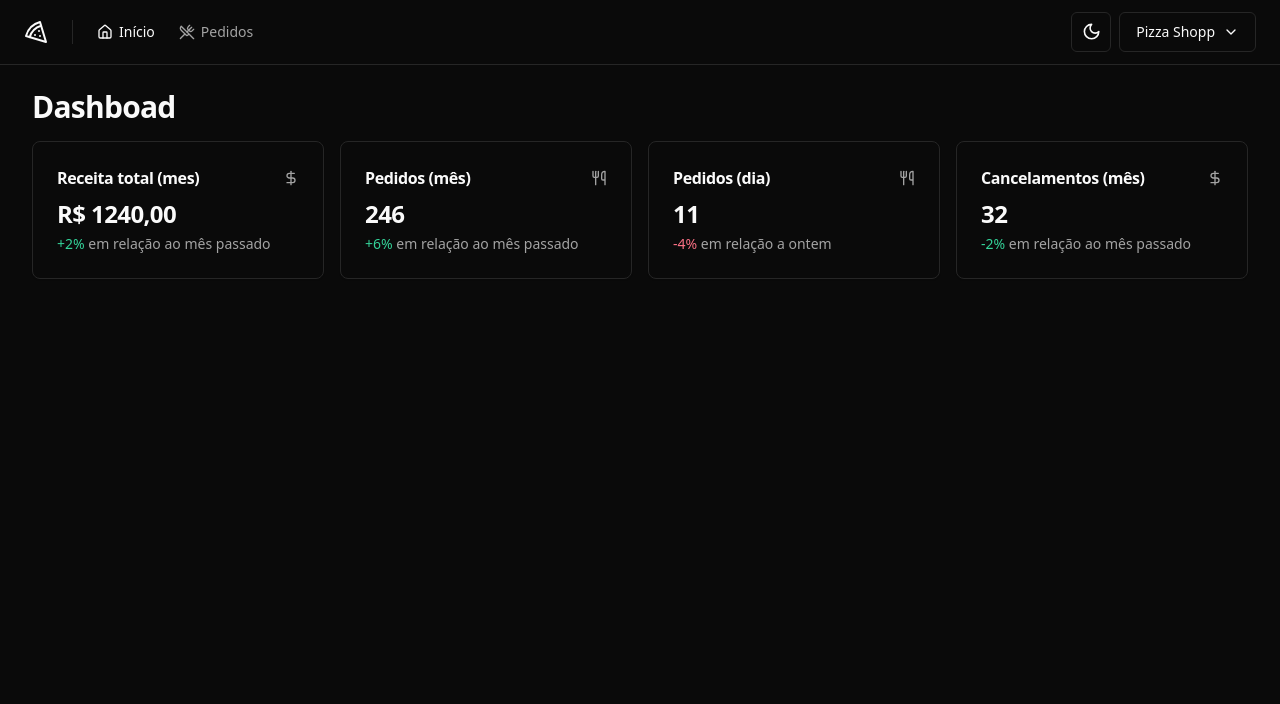
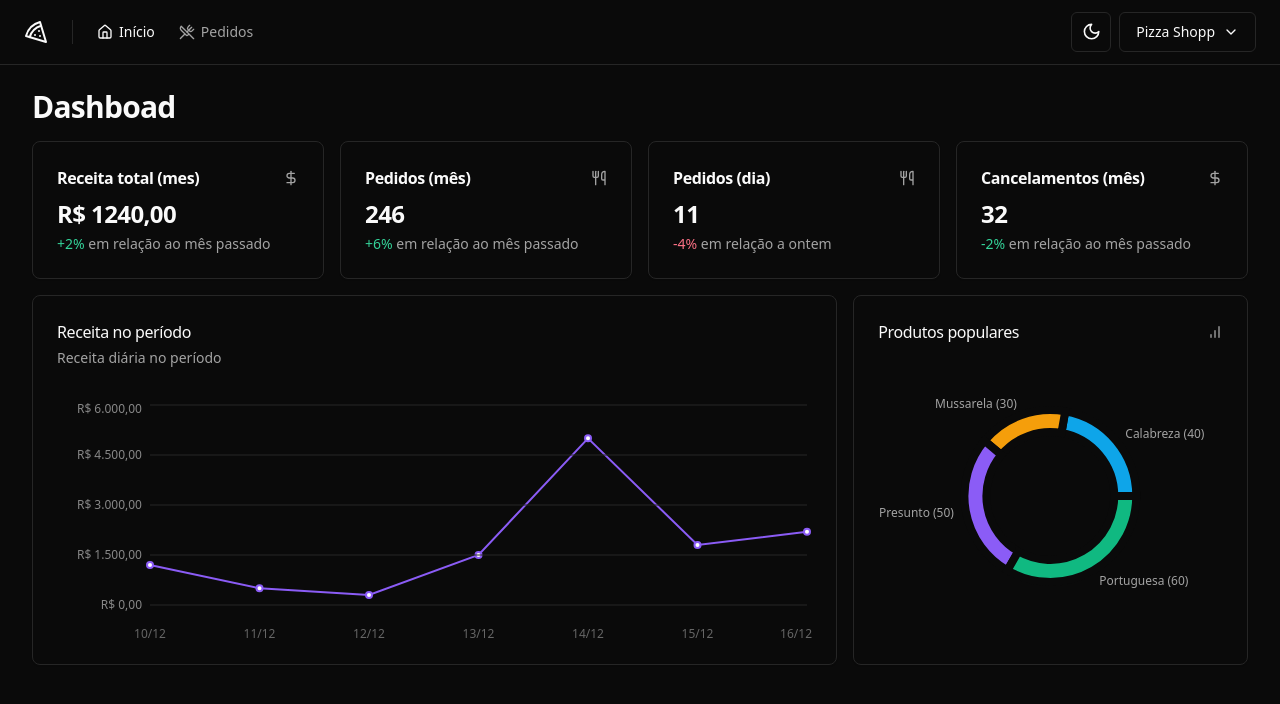
Before and after one commit to rafaelborges26/pizzashop-web, a React (Vite) app: page / in a window 1280 px wide. Shown: the top 704 px of the page. Built offline with nearby package versions, Linux system fonts and the light colour scheme.

Commit message:
added charts

```diff
--- a/package.json
+++ b/package.json
@@ -27,6 +27,7 @@
     "react-helmet-async": "^2.0.4",
     "react-hook-form": "^7.51.4",
     "react-router-dom": "^6.23.0",
+    "recharts": "^2.12.7",
     "sonner": "^1.4.41",
     "sort-by": "^1.2.0",
     "tailwind-merge": "^2.3.0",
--- a/src/pages/app/dashboard/dashboard.tsx
+++ b/src/pages/app/dashboard/dashboard.tsx
@@ -4,6 +4,8 @@
 import { MonthCanceledOrdersAmountCard } from './month-canceled-orders-amount-card'
 import { MonthOrdersAmountCard } from './month-orders-amount'
 import { MonthRevenueCard } from './month-revenue-card'
+import { PopularProductsChart } from './popular-products-chart'
+import { RevenueChart } from './revenue-chart'
 
 export function Dashboard() {
   return (
@@ -19,6 +21,11 @@
         <DayOrdersAmountCard />
         <MonthCanceledOrdersAmountCard />
       </div>
+
+      <div className="grid grid-cols-9 gap-4">
+        <RevenueChart />
+        <PopularProductsChart />
+      </div>
     </>
   )
 }
--- /dev/null
+++ b/src/pages/app/dashboard/popular-products-chart.tsx
@@ -0,0 +1,104 @@
+import { BarChart } from 'lucide-react'
+import {
+  Cell,
+  Pie,
+  PieChart,
+  ResponsiveContainer,
+  Tooltip,
+  YAxis,
+} from 'recharts'
+import colors from 'tailwindcss/colors'
+
+import {
+  Card,
+  CardContent,
+  CardDescription,
+  CardHeader,
+  CardTitle,
+} from '@/components/ui/card'
+
+const data = [
+  { product: 'Calabreza', amount: 40 },
+  { product: 'Mussarela', amount: 30 },
+  { product: 'Presunto', amount: 50 },
+  { product: 'Portuguesa', amount: 60 },
+]
+
+const COLORS = [
+  colors.sky['500'],
+  colors.amber['500'],
+  colors.violet['500'],
+  colors.emerald['500'],
+  colors.rose['500'],
+]
+
+export function PopularProductsChart() {
+  return (
+    <Card className="col-span-3">
+      <CardHeader className="pb-8">
+        <div className="flex items-center justify-between">
+          <CardTitle className="text-base font-medium">
+            Produtos populares
+          </CardTitle>
+          <BarChart className="h-4 w-4 text-muted-foreground" />
+        </div>
+      </CardHeader>
+      <CardContent>
+        <ResponsiveContainer width={'100%'} height={240}>
+          <PieChart data={data} style={{ fontSize: 12 }}>
+            <Pie
+              data={data}
+              dataKey={'amount'}
+              nameKey={'product'}
+              cx={'50%'}
+              cy={'50%'}
+              outerRadius={86}
+              innerRadius={64}
+              strokeWidth={8}
+              labelLine={false}
+              label={({
+                cx,
+                cy,
+                midAngle,
+                innerRadius,
+                outerRadius,
+                value,
+                index,
+              }) => {
+                const RADIAN = Math.PI / 180
+                const radius = 12 + innerRadius + (outerRadius - innerRadius)
+                const x = cx + radius * Math.cos(-midAngle * RADIAN)
+                const y = cy + radius * Math.sin(-midAngle * RADIAN)
+
+                return (
+                  <text
+                    x={x}
+                    y={y}
+                    className="fill-muted-foreground text-xs"
+                    textAnchor={x > cx ? 'start' : 'end'}
+                    dominantBaseline="central"
+                  >
+                    {data[index].product.length > 12
+                      ? data[index].product.substring(0, 12).concat('...')
+                      : data[index].product}{' '}
+                    ({value})
+                  </text>
+                )
+              }}
+            >
+              {data.map((_, index) => {
+                return (
+                  <Cell
+                    key={`cell-${index}`}
+                    fill={COLORS[index]}
+                    className="stroke-background hover:opacity-80"
+                  />
+                )
+              })}
+            </Pie>
+          </PieChart>
+        </ResponsiveContainer>
+      </CardContent>
+    </Card>
+  )
+}
--- /dev/null
+++ b/src/pages/app/dashboard/revenue-chart.tsx
@@ -0,0 +1,75 @@
+import {
+  CartesianGrid,
+  Line,
+  LineChart,
+  ResponsiveContainer,
+  Tooltip,
+  XAxis,
+  YAxis,
+} from 'recharts'
+import colors from 'tailwindcss/colors'
+
+import {
+  Card,
+  CardContent,
+  CardDescription,
+  CardHeader,
+  CardTitle,
+} from '@/components/ui/card'
+
+const data = [
+  { date: '10/12', revenue: 1200 },
+  { date: '11/12', revenue: 500 },
+  { date: '12/12', revenue: 300 },
+  { date: '13/12', revenue: 1500 },
+  { date: '14/12', revenue: 5000 },
+  { date: '15/12', revenue: 1800 },
+  { date: '16/12', revenue: 2200 },
+]
+
+export function RevenueChart() {
+  return (
+    <Card className="col-span-6">
+      <CardHeader className="flex-row items-center justify-between pb-8">
+        <div className="space-y-1">
+          <CardTitle className="text-base font-medium">
+            Receita no período
+          </CardTitle>
+          <CardDescription>Receita diária no período</CardDescription>
+        </div>
+      </CardHeader>
+      <CardContent>
+        <ResponsiveContainer width={'100%'} height={240}>
+          <LineChart data={data} style={{ fontSize: 12 }}>
+            <XAxis dataKey="date" tickLine={false} axisLine={false} dy={16} />
+
+            <YAxis
+              stroke="#888"
+              axisLine={false}
+              tickLine={false}
+              width={88}
+              tickFormatter={(value: number) =>
+                value.toLocaleString('pt-BR', {
+                  style: 'currency',
+                  currency: 'BRL',
+                })
+              }
+            />
+            <Line
+              type={'linear'}
+              strokeWidth={2}
+              dataKey={'revenue'}
+              stroke={
+                colors.violet['500']
+              } /* Consumir as váriaveis das cores do tailwindcss */
+            />
+            <CartesianGrid
+              vertical={false}
+              className="stroke-muted"
+            ></CartesianGrid>
+          </LineChart>
+        </ResponsiveContainer>
+      </CardContent>
+    </Card>
+  )
+}
--- a/src/pages/app/orders/order-table-row.tsx
+++ b/src/pages/app/orders/order-table-row.tsx
@@ -1,7 +1,7 @@
 import { ArrowRight, Search, X } from 'lucide-react'
 
 import { Button } from '@/components/ui/button'
-import { Dialog, DialogContent, DialogTrigger } from '@/components/ui/dialog'
+import { Dialog, DialogTrigger } from '@/components/ui/dialog'
 import { TableCell, TableRow } from '@/components/ui/table'
 
 import { OrderDetails } from './order-details'
```
Also changed, not shown: 1 other file (tests, documents, lock files or other folders).
